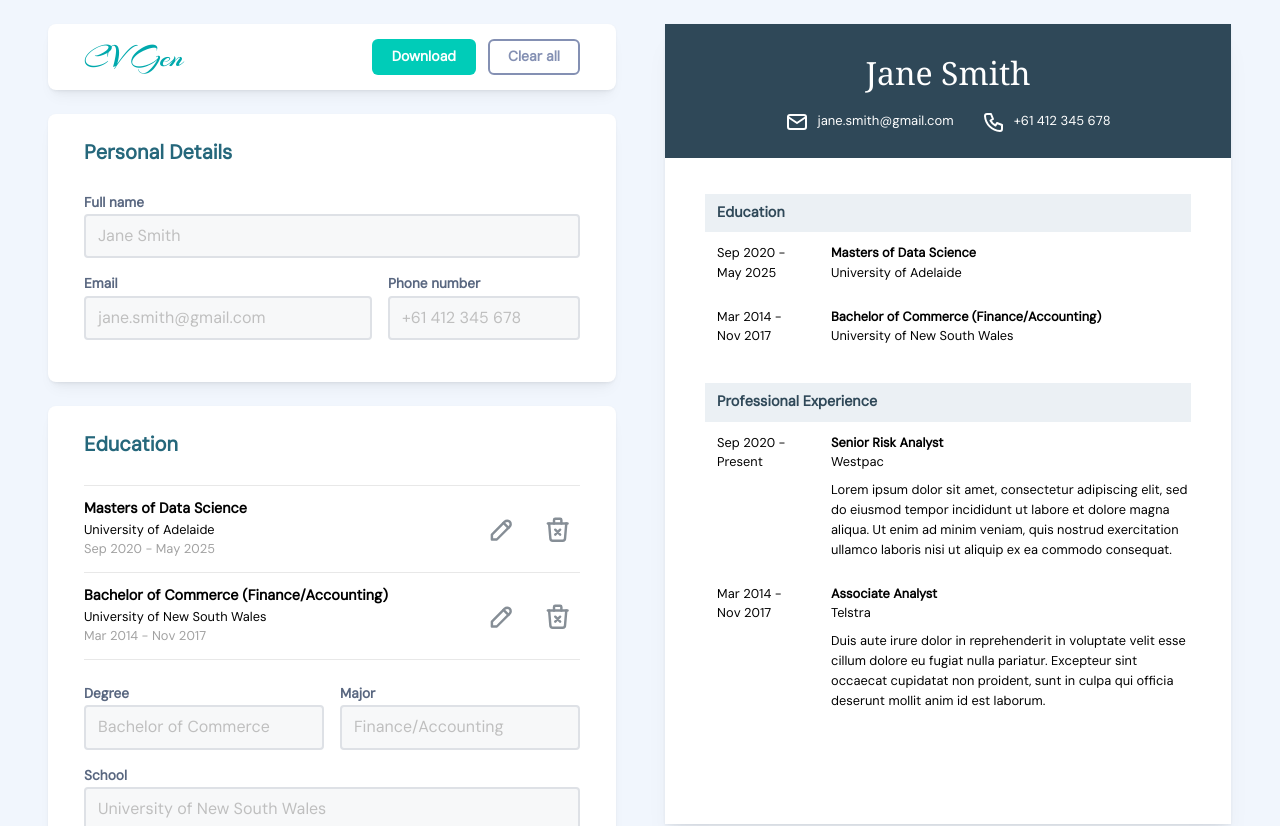
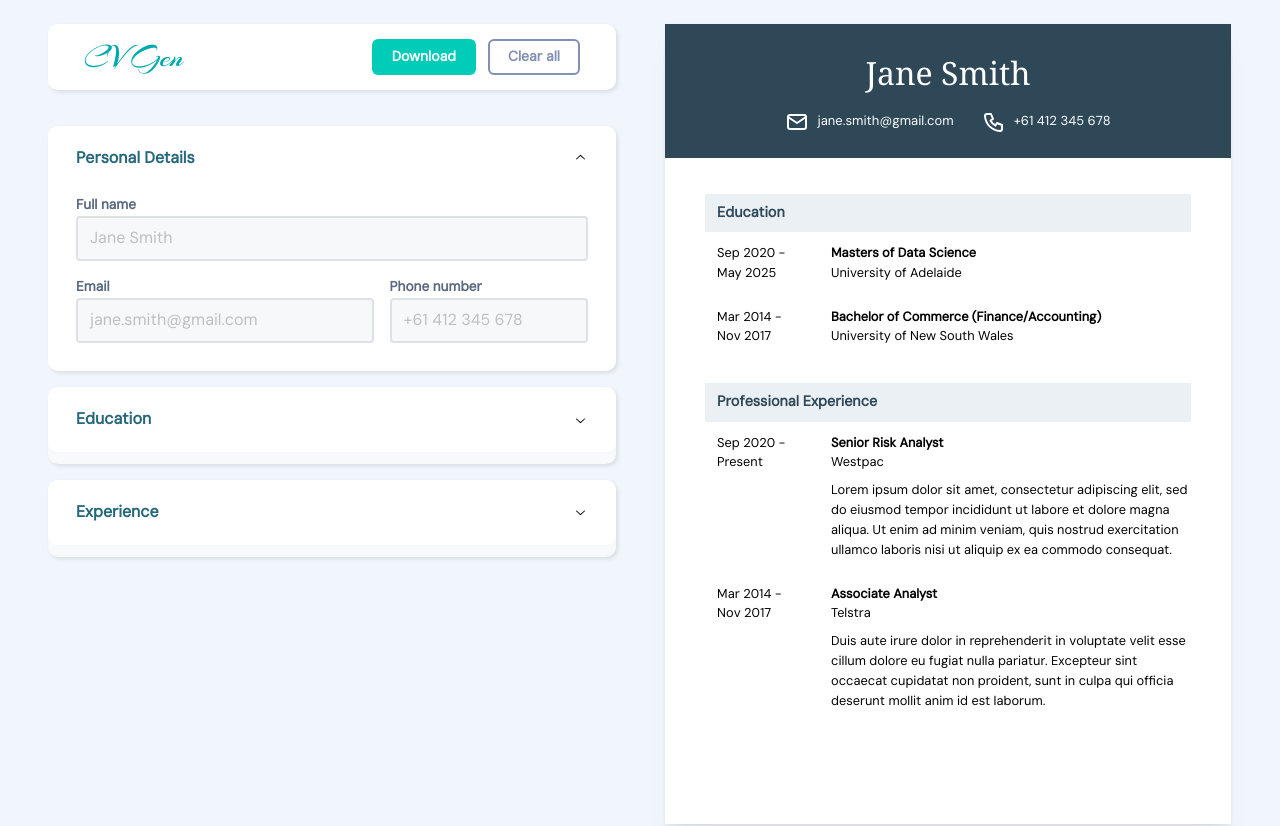
Before and after one commit to henrylin03/cv-generator, a React (Vite) app: page / in a window 1280 px wide. Shown: the top 826 px of the page. Built offline with nearby package versions, Linux system fonts and the light colour scheme.

Commit message:
feat: implement accordions using Mantine's Accordion component. style to ensure styling is aligned across the page. by default, the 'Personal details' form is opened. Once another section opens, the other sections close to save page real estate. fixes #2

```diff
--- a/src/App.jsx
+++ b/src/App.jsx
@@ -1,3 +1,5 @@
+import { MantineProvider, Accordion } from "@mantine/core";
+
 // components
 import Header from "./components/Header";
 import PersonalDetailsSection from "./components/PersonalDetailsSection";
@@ -10,17 +12,42 @@ import "@mantine/core/styles.css";
 import "@mantine/dates/styles.css";
 import "./styles/index.css";
 
-// other
-import { MantineProvider } from "@mantine/core";
+function App() {
+  const sectionComponents = [
+    {
+      name: "Personal Details",
+      component: <PersonalDetailsSection />,
+    },
+    {
+      name: "Education",
+      component: <EducationSection />,
+    },
+    {
+      name: "Experience",
+      component: <ExperienceSection />,
+    },
+  ];
 
-function App() {
+  const sections = sectionComponents.map((section) => (
+    <Accordion.Item key={section.name} value={section.name}>
+      <Accordion.Control className="collapsedSection">
+        <h2>{section.name}</h2>
+      </Accordion.Control>
+      <Accordion.Panel className="panel">{section.component}</Accordion.Panel>
+    </Accordion.Item>
+  ));
+
   return (
     <MantineProvider>
       <div className="left">
         <Header />
-        <PersonalDetailsSection />
-        <EducationSection />
-        <ExperienceSection />
+        <Accordion
+          variant="separated"
+          defaultValue="Personal Details"
+          className="main"
+        >
+          {sections}
+        </Accordion>
       </div>
       <CVPreview />
     </MantineProvider>
--- a/src/components/EducationSection.jsx
+++ b/src/components/EducationSection.jsx
@@ -1,4 +1,4 @@
-import { Paper, ActionIcon, Button } from "@mantine/core";
+import { ActionIcon, Button } from "@mantine/core";
 import { IconPencil, IconTrashX } from "@tabler/icons-react";
 import DateSelector from "./DateSelector";
 
@@ -21,9 +21,7 @@ export default function EducationSection() {
   ];
 
   return (
-    <section className="educationSection">
-      <Paper shadow="sm" className="card">
-        <h2>Education</h2>
+    <article className="educationSection">
       <ul className="previousEntries">
         <li className="previousEntry">
           <div className="summary">
@@ -83,11 +81,7 @@ export default function EducationSection() {
         <div className="grid">
           <li>
             <label htmlFor="degree">Degree</label>
-              <input
-                type="text"
-                id="degree"
-                placeholder="Bachelor of Commerce"
-              />
+            <input type="text" id="degree" placeholder="Bachelor of Commerce" />
           </li>
           <li>
             <label htmlFor="major">Major</label>
@@ -121,7 +115,6 @@ export default function EducationSection() {
           Cancel
         </Button>
       </div>
-      </Paper>
-    </section>
+    </article>
   );
 }
--- a/src/components/ExperienceSection.jsx
+++ b/src/components/ExperienceSection.jsx
@@ -10,9 +10,7 @@ const ExperienceSection = () => {
     setPositionIsPresent(event.currentTarget.checked);
 
   return (
-    <section className="experienceSection">
-      <Paper shadow="sm" className="card">
-        <h2>Experience</h2>
+    <article className="experienceSection">
       <ul className="previousEntries">
         <li className="previousEntry">
           <div className="summary">
@@ -111,8 +109,7 @@ const ExperienceSection = () => {
           Cancel
         </Button>
       </div>
-      </Paper>
-    </section>
+    </article>
   );
 };
 
--- a/src/components/Header.jsx
+++ b/src/components/Header.jsx
@@ -3,7 +3,7 @@ import { Paper, Button } from "@mantine/core";
 export default function Header() {
   return (
     <header>
-      <Paper shadow="sm" className="card">
+      <Paper className="card">
         <h1 className="branding">CV Gen</h1>
         <div className="button-group">
           <Button variant="filled" color="#00ccb8" className="primary-button">
--- a/src/components/PersonalDetailsSection.jsx
+++ b/src/components/PersonalDetailsSection.jsx
@@ -1,10 +1,6 @@
-import { Paper } from "@mantine/core";
-
 export default function PersonalDetailsSection() {
   return (
-    <section className="personalDetails">
-      <Paper shadow="sm" className="card">
-        <h2>Personal Details</h2>
+    <article className="personalDetails">
       <ul>
         <li>
           <label htmlFor="name">Full name</label>
@@ -21,7 +17,6 @@ export default function PersonalDetailsSection() {
           </li>
         </div>
       </ul>
-      </Paper>
-    </section>
+    </article>
   );
 }
--- a/src/styles/index.css
+++ b/src/styles/index.css
@@ -34,6 +34,7 @@ body {
 
   /* variables */
   --divider: 1.5px solid #E8E8E8;
+  --card-shadow: 2px 2px 4px 0px rgba(0, 0, 0, 0.1);
 
   --primary-colour: #00ccb8;
   --primary-colour-darker: #00A9AD;
@@ -45,16 +46,33 @@ body {
 }
 
 h2 {
-  font-size: 20px;
+  font-size: 1rem;
   color: var(--secondary-colour);
 }
 
-.card {
-  border-radius: 8px;
+.card,
+.collapsedSection {
+  border-radius: 10px;
 }
 
-section>.card {
-  padding: 24px 36px 42px 36px;
+.card {
+  box-shadow: var(--card-shadow);
+}
+
+.collapsedSection {
+  padding: 8px 28px;
+  background-color: white;
+}
+
+.panel {
+  padding: 12px;
+  margin-top: -12px;
+}
+
+.mantine-Accordion-item {
+  border: none;
+  border-radius: 10px;
+  box-shadow: var(--card-shadow)
 }
 
 .primary-button,
@@ -144,19 +162,21 @@ header .card {
   gap: 16px;
 }
 
-/* PERSONAL DETAILS */
-.personalDetails>div {
+/* MAIN SECTION */
+.main {
+  margin-top: 12px;
   display: flex;
   flex-direction: column;
-  gap: 24px;
 }
 
+/* PERSONAL DETAILS */
 .personalDetails .grid {
   grid-template-columns: 1.5fr 1fr;
 }
 
 /* EDUCATION */
-.card {
+.educationSection,
+.experienceSection {
   display: flex;
   flex-direction: column;
   gap: 24px;
```
Lines whose indentation alone changed are shown as unchanged.
